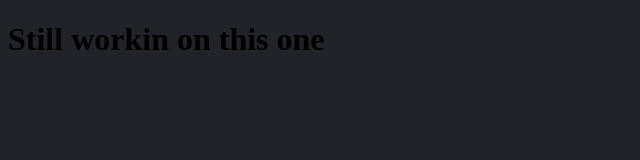
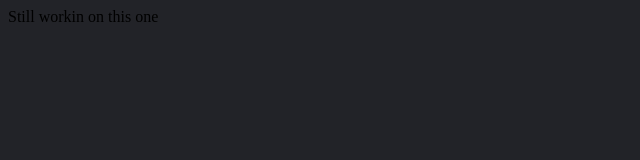
Before and after one commit to Arya4930/Discord-Clone, a website: page home.html in a window 1280 px wide. Shown: the whole page, without its empty margins (0-640 px from the left). Drawn offline with Linux system fonts and the light colour scheme.

Commit message:
Update home.html

```diff
--- a/home.html
+++ b/home.html
@@ -7,6 +7,6 @@
     <title>Discord-Home</title>
 </head>
 <body style="background-color: #222328;">
-    <h1>Still workin on this one</h1>
+    <div>Still workin on this one</div>
 </body>
 </html>
```
